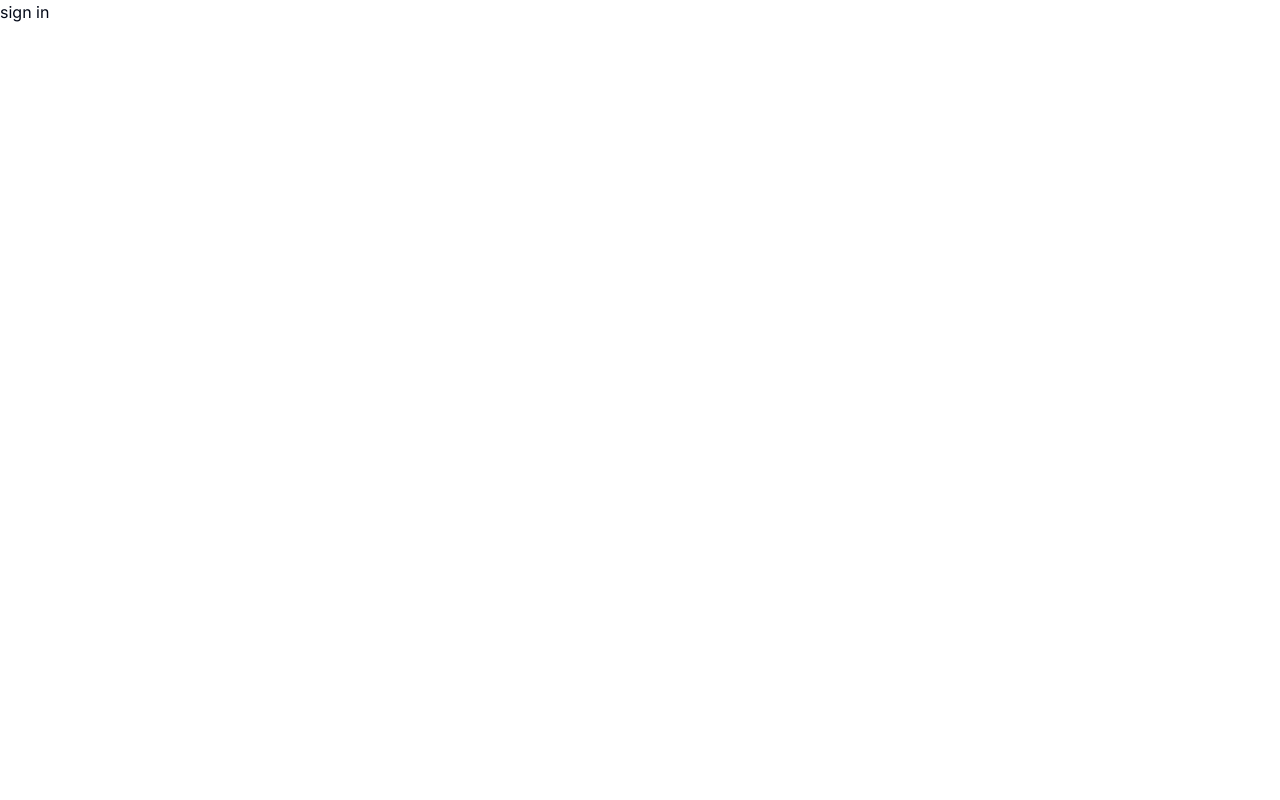
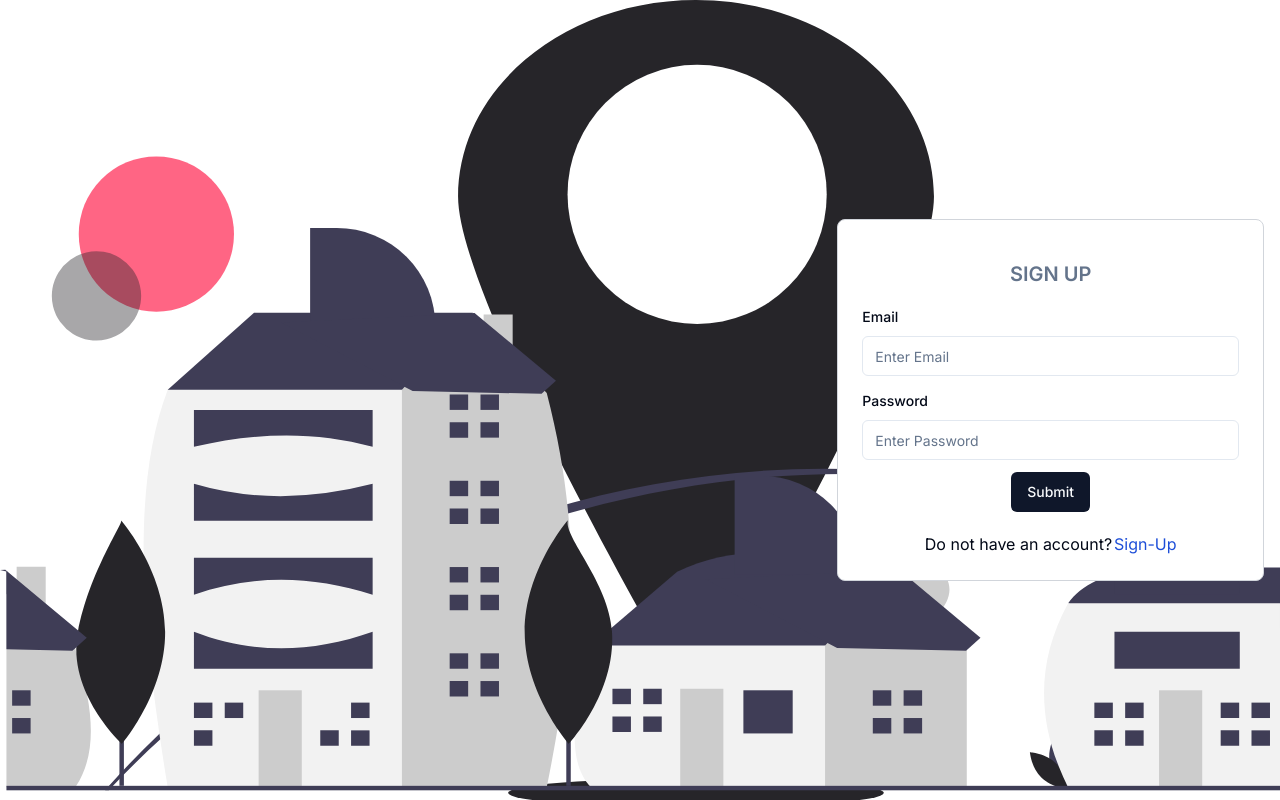
Before and after one commit to sdasuemk/society-management-mern, a Next.js app in the folder client/: page /signin in a window 1280 px wide. Built offline with nearby package versions, Linux system fonts and the light colour scheme.

Commit message:
signin page

```diff
--- a/client/src/app/(auth)/signin/page.tsx
+++ b/client/src/app/(auth)/signin/page.tsx
@@ -1,9 +1,105 @@
-import React from 'react'
+"use client";
 
-const SignIn = () => {
+import { zodResolver } from "@hookform/resolvers/zod";
+import { useForm } from "react-hook-form";
+import { z } from "zod";
+
+import { Button } from "@/components/ui/button";
+import {
+  Form,
+  FormControl,
+  FormDescription,
+  FormField,
+  FormItem,
+  FormLabel,
+  FormMessage,
+} from "@/components/ui/form";
+import { Input } from "@/components/ui/input";
+import Link from "next/link";
+
+const FormSchema = z.object({
+  email: z.string().email({ message: "Invalid email address." }),
+  password: z
+    .string()
+    .min(6, { message: "Password must be at least 6 characters." }),
+});
+
+const SignUp = () => {
+  const form = useForm<z.infer<typeof FormSchema>>({
+    resolver: zodResolver(FormSchema),
+    defaultValues: {
+      email: "",
+      password: "",
+    },
+  });
+
+  function onSubmit(data: z.infer<typeof FormSchema>) {
+    console.log("onSubmit", data);
+  }
+
   return (
-    <div className="">sign in</div>
-  )
-}
+    <main className="flex justify-end items-center min-h-screen bg-[url('/undraw_best_place_re_lne9.svg')] bg-cover bg-no-repeat">
+      <section className="flex flex-col gap-y-1 w-1/3 p-6 border border-gray-300 bg-white rounded-lg mr-4">
+        <section className="flex flex-col items-center mt-4 mb-3 text-slate-500">
+          <h1 className="text-xl font-semibold">SIGN UP</h1>
+        </section>
+        <section className="">
+          <Form {...form}>
+            <form
+              onSubmit={form.handleSubmit(onSubmit)}
+              className="w-full space-y-3"
+            >
+              <FormField
+                control={form.control}
+                name="email"
+                render={({ field }) => (
+                  <FormItem>
+                    <FormLabel>Email</FormLabel>
+                    <FormControl>
+                      <Input
+                        type="email"
+                        placeholder="Enter Email"
+                        {...field}
+                      />
+                    </FormControl>
+                    <FormDescription></FormDescription>
+                    <FormMessage />
+                  </FormItem>
+                )}
+              />
+              <FormField
+                control={form.control}
+                name="password"
+                render={({ field }) => (
+                  <FormItem>
+                    <FormLabel>Password</FormLabel>
+                    <FormControl>
+                      <Input
+                        type="password"
+                        placeholder="Enter Password"
+                        {...field}
+                      />
+                    </FormControl>
+                    <FormDescription></FormDescription>
+                    <FormMessage />
+                  </FormItem>
+                )}
+              />
+              <section className="flex justify-center mt-4">
+                <Button type="submit">Submit</Button>
+              </section>
+            </form>
+          </Form>
+        </section>
+        <section className="flex flex-row justify-center items-center mt-4 gap-0.5">
+          <p>Do not have an account?</p>
+          <Link href="/signup">
+            <span className="text-blue-700">Sign-Up</span>
+          </Link>
+        </section>
+      </section>
+    </main>
+  );
+};
 
-export default SignIn;
+export default SignUp;
--- a/client/src/app/(auth)/signup/page.tsx
+++ b/client/src/app/(auth)/signup/page.tsx
@@ -151,10 +151,10 @@ const SignUp = () => {
             </form>
           </Form>
         </section>
-        <section className="flex flex-col items-center mt-4">
+        <section className="flex flex-row justify-center items-center mt-4 gap-0.5">
           <p>Have an account?</p>
           <Link href="/signin">
-            <span className="text-blue-700">sign in</span>
+            <span className="text-blue-700">Sign-In</span>
           </Link>
         </section>
       </section>
--- /dev/null
+++ b/client/src/services/baseURL/baseURL.ts
@@ -0,0 +1 @@
+const BASE_URL = "http://localhost:5000/api/v1/";
```
